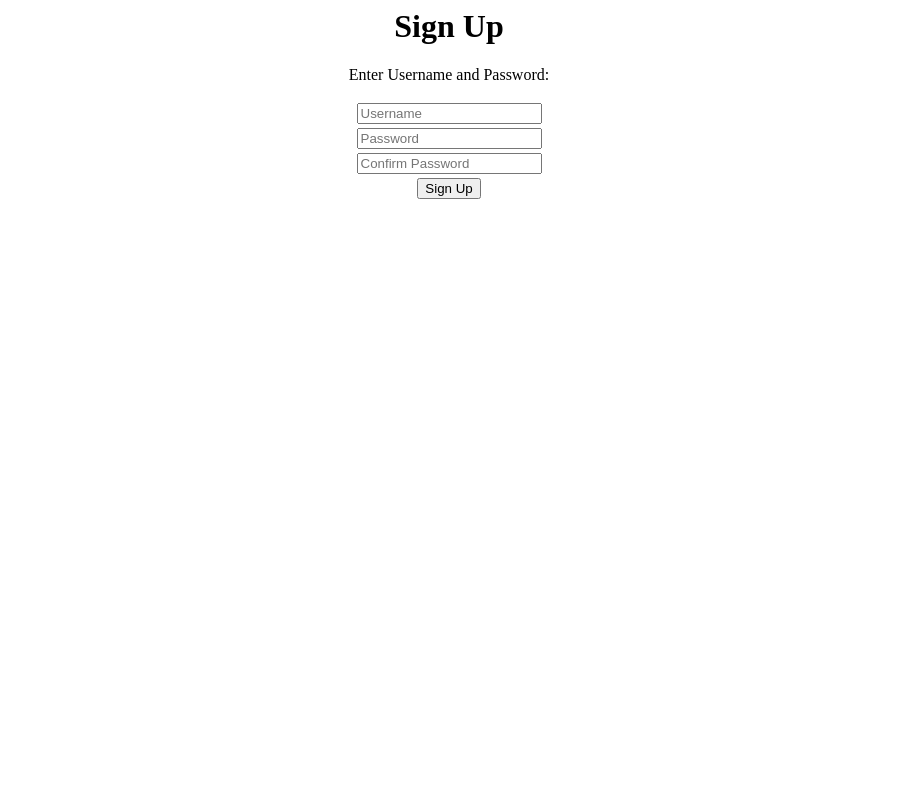
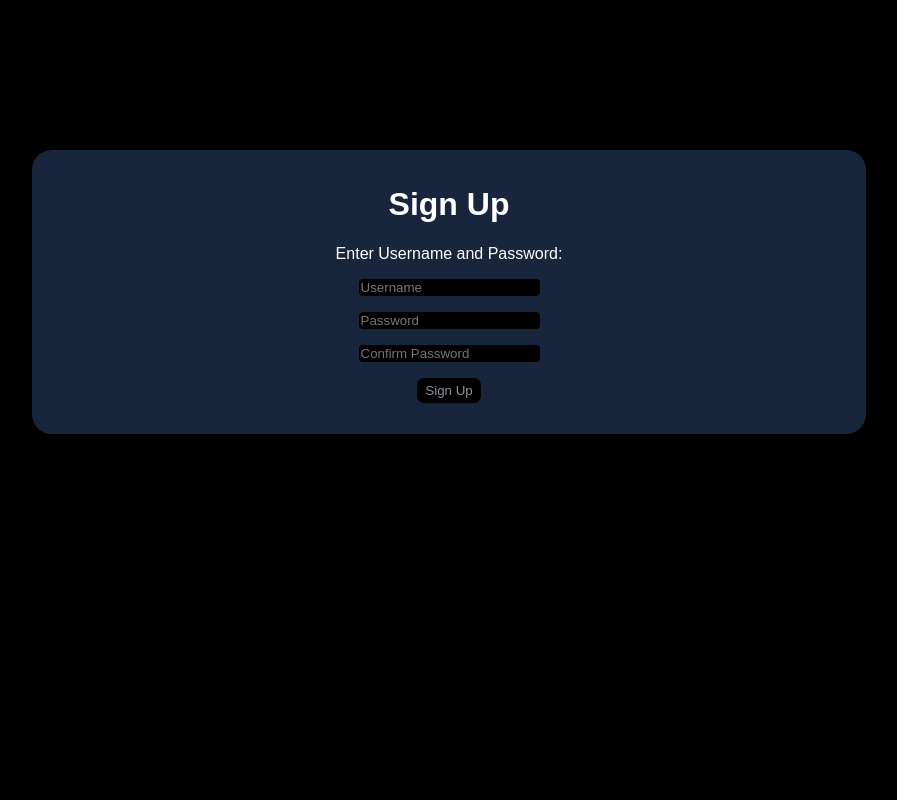
Before and after one commit to wrmf/CS3203_Project1, a Flask app: template templates/sign-up.html in a window 1280 px wide. Shown: the whole page, without its empty margins (191-1088 px from the left). Run offline with Flask 2, Linux system fonts and the light colour scheme; the template is opened without the code that fills it, so the values that code supplies are empty.

Commit message:
Dark theme

```diff
--- a/templates/sign-up.html
+++ b/templates/sign-up.html
@@ -3,69 +3,33 @@
 	<head>
 		<title>Sign Up Placeholder Page</title>
         <link rel="icon" type="image/png" href="img/favicon.png">
-		<style>
-            div{
-                text-align: center;
-            }
-            input[type=text]:focus {
-              	background-color: lightgreen;
-            	alignment: center;
-            }
-            input[type=password]:focus {
-              	background-color: lightgreen;
-            	alignment: center;
-            }
-            table.center {
-            	margin-left: auto;
-            	margin-right: auto;
-            }
-            tr, td {
-               	margin-left: auto;
-                margin-right: auto;
-                text-align: center;
-                vertical-align: middle;
-            }
-        </style>
+		<link rel="stylesheet" href="style.css" type="text/css">
 	</head>
 	<body>
-		<div class="container">
+		<div class="auth-div">
 			<h1>Sign Up</h1>
 				<p>Enter Username and Password:</p>
 			<form method="post" action="">
-				<table class="center">
 
 				<!-- Field to enter username -->
-					<tr>
-						<td><input type="text" placeholder="Username" name="username" value="{{
-			 			request.form.username }}"></td>
-					</tr>
+				<p><input class="auth-text" type="text" placeholder="Username" name="username" value="{{
+			 		request.form.username }}"></p>
 
 				<!-- Field to enter password -->
-					<tr>
-						<td><input type="password" placeholder="Password" name="password" value="{{
-			 			request.form.username }}"></td>
-					</tr>
+				<p><input class="auth-pass" type="password" placeholder="Password" name="password" value="{{
+			 		request.form.username }}"></p>
 
 				<!-- Field to enter password confirmation -->
-					<tr>
-						<td><input type="password" placeholder="Confirm Password" name="confirm" value="{{
-			 			request.form.confirm }}"></td>
-					</tr>
+				<p><input class="auth-pass" type="password" placeholder="Confirm Password" name="confirm" value="{{
+			 		request.form.confirm }}"></p>
 
 				<!-- Submit button -->
-					<tr>
-						<td><input class="btn btn-default" type="submit" value="Sign Up"></td>
-					</tr>
+				<p><input class="btn auth-btn" type="submit" value="Sign Up"></p>
 
 				<!-- Output error (error defined in app.py) -->
-					<tr>
-						<td>
 				{% if error %}
-								<p style="color:darkred" class="error"><strong>Error:</strong> {{ error}}
+					<p class="error"><strong>Error:</strong> {{ error}} </p>
 				{% endif %}
-						</td>
-					</tr>
-				</table>
 			</form>
 		</div>
 	</body>
--- /dev/null
+++ b/templates/style.css
@@ -0,0 +1,58 @@
+/* Authentication Pages (Login, Sign-Up, Change Pass) */
+body {
+    background-color: black;
+    color: white;
+    font-family: Sans-Serif;
+}
+.auth-div {
+    text-align: center;
+    margin-top: 150px;
+    margin-left: 215px;
+    margin-right: 215px;
+    padding-top: 15px;
+    padding-bottom: 15px;
+    background-color: #19253d;
+    border-radius: 20px;
+    box-sizing: border-box;
+}
+.auth-text {
+    background-color: black;
+    color: #8d9199;
+    border-top-style: hidden;
+    border-bottom-style: hidden;
+    border-left-style: hidden;
+    border-right-style: hidden;
+    border-radius: 4px;
+}
+.auth-pass {
+    background-color: black;
+    color: #8d9199;
+    border-top-style: hidden;
+    border-bottom-style: hidden;
+    border-left-style: hidden;
+    border-right-style: hidden;
+    border-radius: 4px;
+}
+.auth-btn {
+    background-color: black;
+    color: #8d9199;
+    border-top-style: hidden;
+    border-bottom-style: hidden;
+    border-left-style: hidden;
+    border-right-style: hidden;
+    padding-top: 5px;
+    padding-bottom: 5px;
+    padding-left: 8px;
+    padding-right: 8px;
+    border-radius: 7px;
+}
+input[type=text]:focus {
+    background-color: lightgreen;
+    color: black;
+    alignment: center;
+}
+input[type=password]:focus {
+    background-color: lightgreen;
+    color: black
+    alignment: center;
+}
```
Also changed, not shown: templates/login.html (+7 -41 lines). Lines whose indentation alone changed are shown as unchanged.
